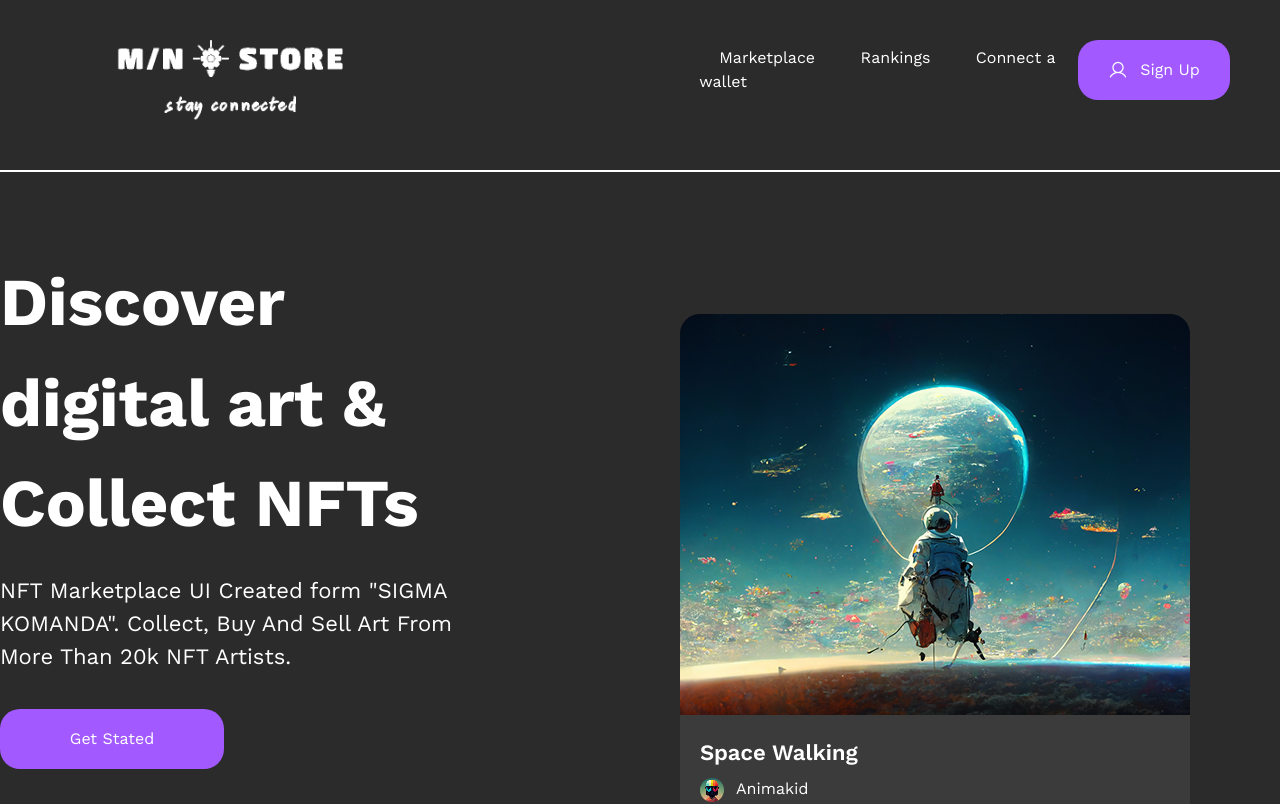
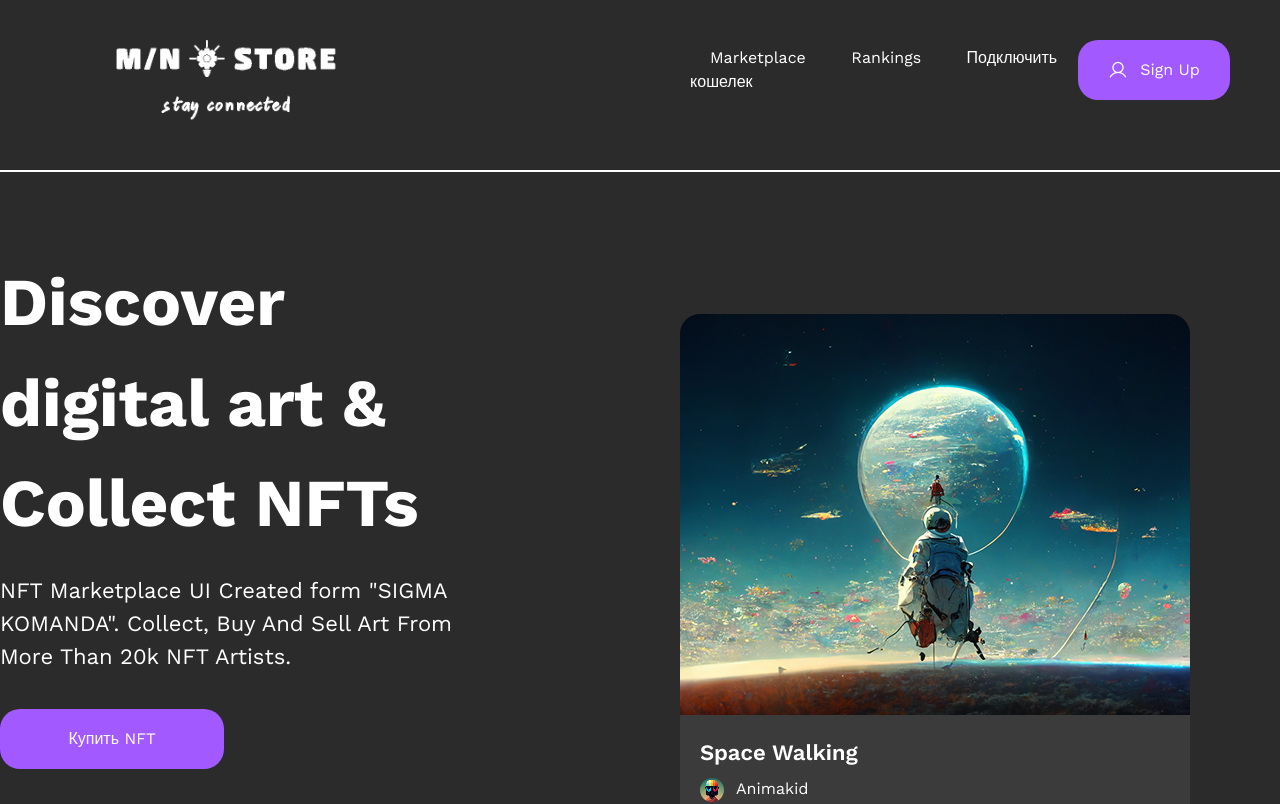
Before and after one commit to Cuchmek/nft_website, a plain HTML site: page index.html in a window 1280 px wide. Shown: the top 804 px of the page. Drawn offline with nearby package versions, Linux system fonts and the light colour scheme; no server answers.

Commit message:
change button text

```diff
--- a/index.html
+++ b/index.html
@@ -20,7 +20,7 @@
                 <nav  class="text-[white] mr-[10px]">
                     <a href="../pages/market.html" class="px-[20px] ">Marketplace</a>
                     <a href="../pages/rank.html" class="px-[20px] ">Rankings</a>
-                    <a href="../pages/connect.html" class="px-[20px] ">Connect a wallet</a>
+                    <a href="../pages/connect.html" class="px-[20px] ">Подключить кошелек</a>
                 </nav>
                 <a href="../pages/sing.html">
                     <button class="flex w-[152px] h-[60px] bg-[#A259FF] rounded-[20px] text-[16px] text-[white] items-center justify-center"><img src="./images/User.png" alt="" class="pr-[12px]">Sign Up</button>
@@ -33,7 +33,7 @@
             <h2 class="text-[67px] text-[white] font-bold">Discover digital art & Collect NFTs</h2>
             <p class="text-[22px] text-[white] w-[510px] h-[105px] mt-[20px]">NFT Marketplace UI Created form "SIGMA KOMANDA".
                 Collect, Buy And Sell Art From More Than 20k NFT Artists.</p>
-                <button class="w-[224px] h-[60px] bg-[#A259FF] text-[white] rounded-[20px] mt-[30px]">Get Stated</button>
+                <button class="w-[224px] h-[60px] bg-[#A259FF] text-[white] rounded-[20px] mt-[30px]">Купить NFT</button>
                 <div class="flex flex-row gap-[40px] mt-[40px]">
                     <div class="">
                         <h2 class="text-[white] text-[28px]">240k+</h2>
```
